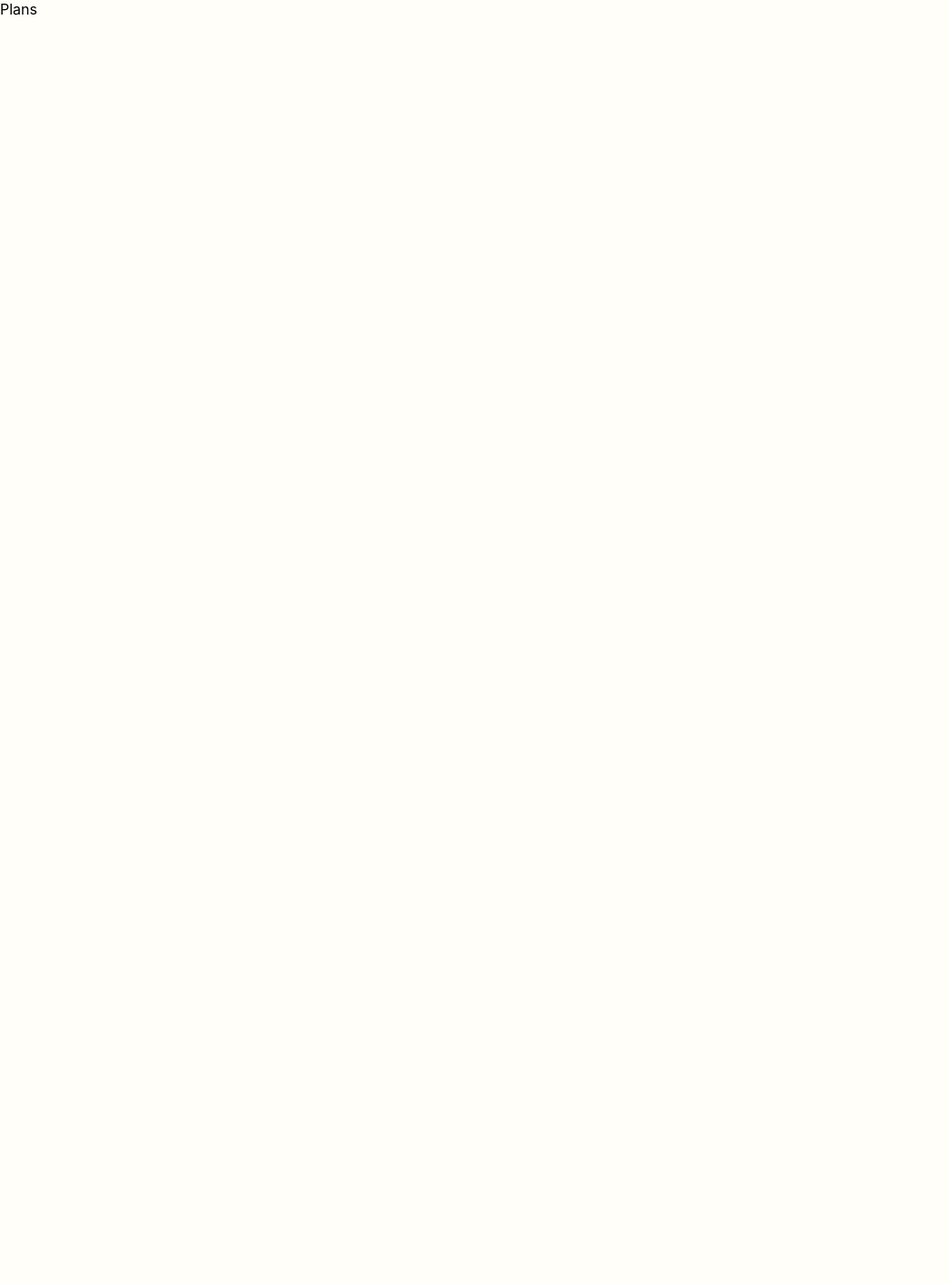
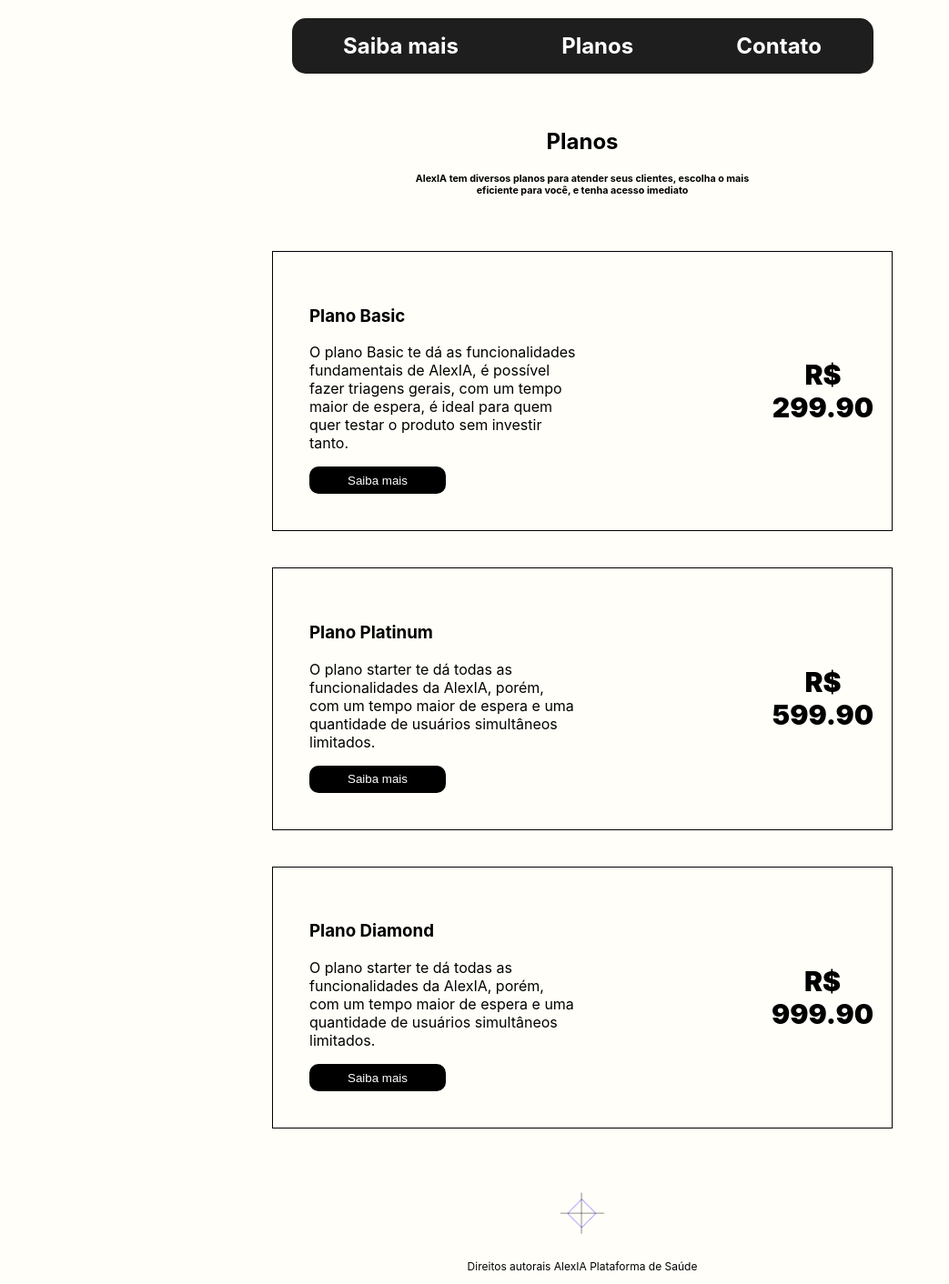
Before and after one commit to getulio-souza/alexIA-app, a React (Create React App) app: page /plans in a window 1280 px wide. Shown: the whole page at 91% size, without its empty margins (0-1043 px from the left). Before the commit the page ends 800 px from the top, so only its background shows below. Built offline with nearby package versions, Linux system fonts and the light colour scheme.

Commit message:
feature: plans-done

```diff
--- a/src/components/plans/plans.js
+++ b/src/components/plans/plans.js
@@ -1,9 +1,92 @@
-import React from 'react'
+import React from "react";
+
+import { Link } from "react-router-dom";
+
+import {
+  HomeNavbar,
+  KnowMore,
+  OurPlans,
+  Contact,
+  PlansTitle,
+  PlansSubtitle,
+  SinglePlanContainer,
+  SinglePlan,
+  SinglePlanBox,
+  SinglePlanPriceBox,
+  SinglePlanTitle,
+  SinglePlanDescription,
+  SinglePlanBtn,
+  SinglePlanPrice,
+  HomeFooter,
+  HomeFooterIcon,
+  HomeFooterCopyright
+} from "./plans.styles";
+
+import lines from '../../assets/10.png'
+
 
 function Plans() {
   return (
-    <div>Plans</div>
-  )
+    <>
+      <HomeNavbar>
+        <Link style={{ textDecoration: "none" }} to="/knowMore">
+          <KnowMore>Saiba mais</KnowMore>
+        </Link>
+        <Link style={{ textDecoration: "none" }} to="/plans">
+          <OurPlans>Planos</OurPlans>
+        </Link>
+        <Link style={{ textDecoration: "none" }} to="/contact">
+          <Contact>Contato</Contact>
+        </Link>
+      </HomeNavbar>
+      <PlansTitle>Planos</PlansTitle>
+      <PlansSubtitle>
+        AlexIA tem diversos planos para atender seus clientes, escolha o mais
+        eficiente para você, e tenha acesso imediato
+      </PlansSubtitle>
+      <SinglePlanContainer>
+        <SinglePlan>
+          <SinglePlanBox>
+            <SinglePlanTitle>Plano Basic</SinglePlanTitle>
+            <SinglePlanDescription>O plano Basic te dá as funcionalidades fundamentais de AlexIA, é possível fazer triagens gerais, com um tempo maior de espera, é ideal para quem quer testar o produto sem investir tanto.</SinglePlanDescription>
+            <SinglePlanBtn>Saiba mais</SinglePlanBtn>
+          </SinglePlanBox>
+          <SinglePlanPriceBox>
+            <SinglePlanPrice>R$</SinglePlanPrice>
+            <SinglePlanPrice>299.90</SinglePlanPrice>
+          </SinglePlanPriceBox>
+        </SinglePlan>
+        <SinglePlan>
+          <SinglePlanBox>
+            <SinglePlanTitle>Plano Platinum</SinglePlanTitle>
+            <SinglePlanDescription>O plano starter te dá todas as funcionalidades da AlexIA, porém, com um tempo maior de espera e uma quantidade de usuários simultâneos limitados.</SinglePlanDescription>
+            <SinglePlanBtn>Saiba mais</SinglePlanBtn>
+          </SinglePlanBox>
+          <SinglePlanPriceBox>
+          <SinglePlanPrice>R$</SinglePlanPrice>
+          <SinglePlanPrice>599.90</SinglePlanPrice>
+          </SinglePlanPriceBox>
+        </SinglePlan>
+        <SinglePlan>
+          <SinglePlanBox>
+            <SinglePlanTitle>Plano Diamond</SinglePlanTitle>
+            <SinglePlanDescription>O plano starter te dá todas as funcionalidades da AlexIA, porém, com um tempo maior de espera e uma quantidade de usuários simultâneos limitados.</SinglePlanDescription>
+            <SinglePlanBtn>Saiba mais</SinglePlanBtn>
+          </SinglePlanBox>
+          <SinglePlanPriceBox>
+            <SinglePlanPrice>R$</SinglePlanPrice>
+            <SinglePlanPrice>999.90</SinglePlanPrice>
+          </SinglePlanPriceBox>
+        </SinglePlan>
+      </SinglePlanContainer>
+      <HomeFooter>
+        <HomeFooterIcon src={lines}></HomeFooterIcon>
+        <HomeFooterCopyright>
+          Direitos autorais AlexIA Plataforma de Saúde
+        </HomeFooterCopyright>
+      </HomeFooter>
+    </>
+  );
 }
 
-export default Plans
+export default Plans;
--- a/src/components/plans/plans.styles.js
+++ b/src/components/plans/plans.styles.js
@@ -1 +1,121 @@
-import styled from 'styled-components';
+import styled from 'styled-components'
+
+export const HomeNavbar = styled.div`
+  background-color: #1E1E1E;
+  width: 639px;
+  height: 61px;
+  display: flex;
+  justify-content: space-around;
+  align-items: center;
+  margin: 0 auto;
+  margin-top: 20px;
+  border-radius:15px;
+`;
+
+export const KnowMore = styled.h3`
+  font-size:24px;
+  color: #fff;
+  cursor: pointer;
+  transition: .5s;
+  &:hover{
+    opacity:0.8;
+  }
+`;
+
+export const OurPlans = styled.h3`
+  font-size:24px;
+  color: #fff;
+  cursor: pointer;
+  transition: .5s;
+  &:hover{
+    opacity:0.8;
+  }
+`;
+
+export const Contact = styled.h3`
+  font-size:24px;
+  color: #fff;
+  cursor: pointer;
+  transition: .5s;
+  &:hover{
+    opacity:0.8;
+  }
+`;
+
+//plans structure
+
+export const PlansTitle = styled.h2`
+  text-align:center;
+  padding-top:40px;
+`;
+
+export const PlansSubtitle = styled.h6`
+  text-align:center;
+  min-width:30%;
+  width:30%;
+  max-width:30%;
+  margin:0 auto;
+`;
+
+export const SinglePlanContainer = styled.div`
+  display:flex;
+  justify-content:center;
+  align-items:center;
+  flex-direction: column;
+  padding:40px 0px;
+`;
+
+export const SinglePlan = styled.div`
+  width: 50%;
+  margin: 0 auto;
+  display: flex;
+  align-items:center;
+  border: 1px solid #000;
+  margin: 20px;
+  padding: 20px;
+`;
+
+export const SinglePlanBox = styled.div`
+  padding: 20px;
+`;
+
+export const SinglePlanTitle = styled.h3``;
+export const SinglePlanDescription = styled.p`
+  width:60%;
+`;
+export const SinglePlanBtn = styled.button`
+  border: none;
+  background-color: #000;
+  color: #fff;
+  width: 150px;
+  height: 30px;
+  border-radius: 10px;
+  transition: .5s;
+  cursor: pointer;
+  &:hover{
+    opacity:0.8;
+  }
+`;
+
+export const SinglePlanPriceBox = styled.div`
+  display: flex;
+  flex-direction: column;
+  align-items:center;
+`
+
+export const SinglePlanPrice = styled.div`
+  font-weight:900;
+  font-size:30px
+`;
+
+export const HomeFooter = styled.div`
+  text-align:center;
+`;
+
+export const HomeFooterIcon = styled.img`
+  width:90px;
+  color:#000;
+`;
+export const HomeFooterCopyright = styled.p`
+  font-size:12px;
+`;
```
